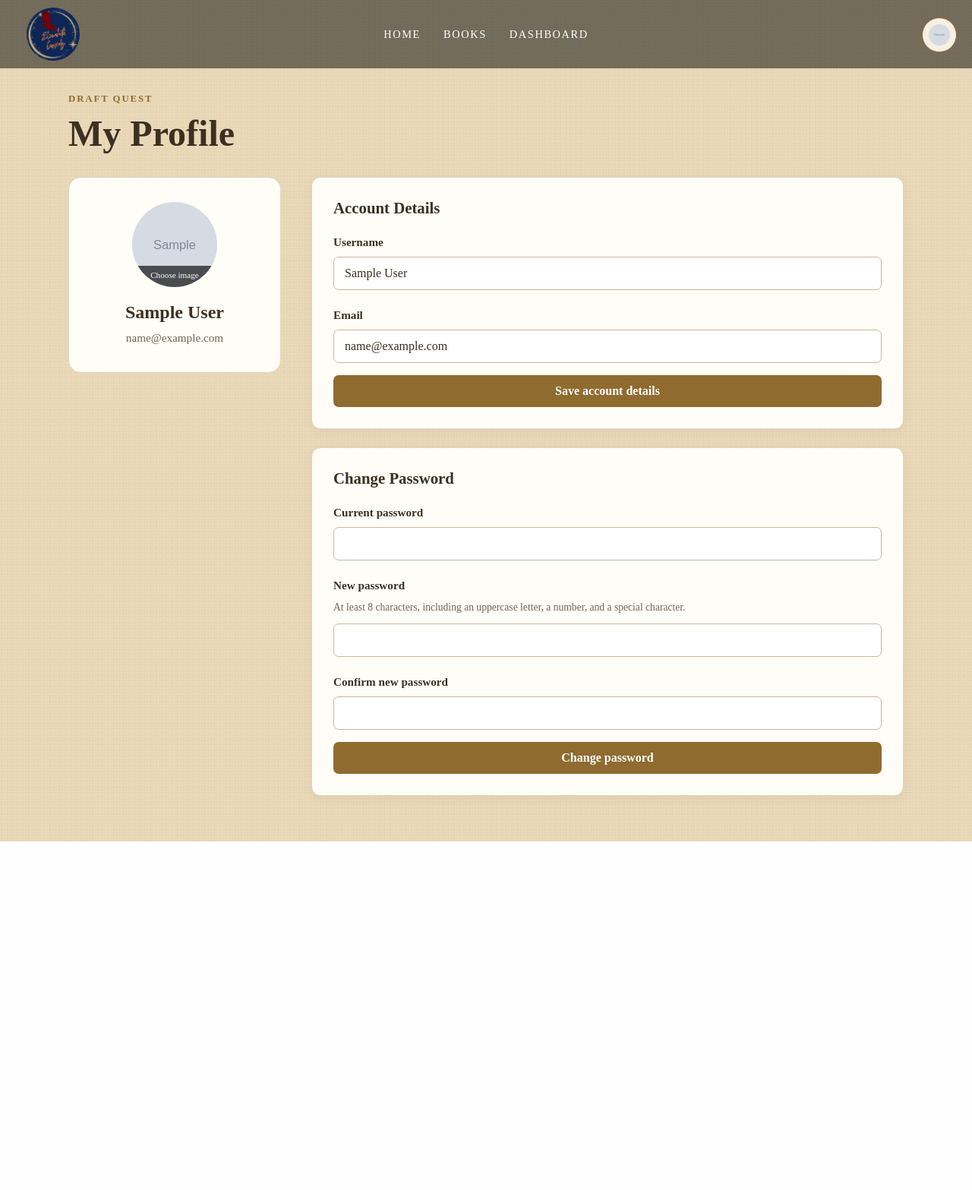
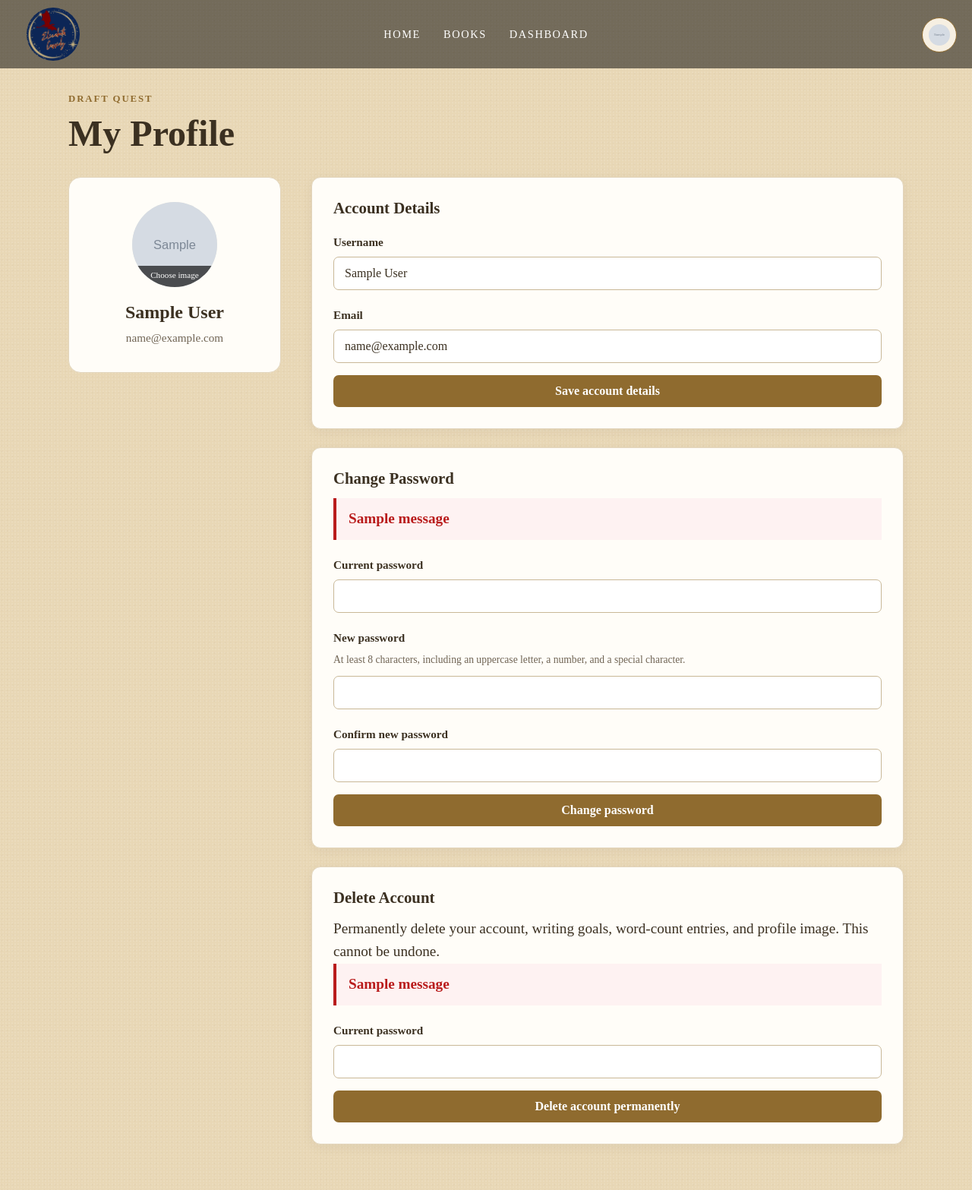
Before and after one commit to abefigueroa/elizabethcassidyfantasy, a Flask app: page /draft-quest/profile in a window 1280 px wide. Shown: the whole page at 76% size. Before the commit the page ends 1108 px from the top, so only its background shows below. Run offline with Flask 3, Linux system fonts and the light colour scheme; the visitor is signed in with stand-in values (Sample User, id 1); tables that the repository leaves empty hold one stand-in row (values such as "Sample post"); grey boxes marked "Sample" are stand-in pictures; one stand-in notice (Sample message) is shown.

Commit message:
Add account deletion and improve profile error messages

```diff
--- a/routes/profile.py
+++ b/routes/profile.py
@@ -2,7 +2,7 @@ from uuid import uuid4
 
 from flask import (
     Blueprint, current_app, redirect, render_template,
-    request, session, url_for,
+    request, session, url_for, flash
 )
 from PIL import Image, ImageOps, UnidentifiedImageError
 from werkzeug.security import check_password_hash, generate_password_hash
@@ -176,11 +176,8 @@ def change_password():
         password_error = "Choose a password different from your current one."
 
     if password_error:
-        return render_template(
-            "draft-quest/profile.html",
-            user=user,
-            password_error=password_error,
-        )
+        flash(password_error, "password_error")
+        return redirect(url_for("profile.profile"))
 
     user.password_hash = generate_password_hash(new_password)
     db.session.commit()
@@ -189,3 +186,38 @@ def change_password():
     session["user_id"] = user.id
 
     return redirect(url_for("profile.profile"))
+
+@profile_bp.route("/delete-account", methods=["POST"])
+def delete_account():
+    user_id = session.get("user_id")
+    user = db.session.get(User, user_id) if user_id is not None else None
+
+    if user is None:
+        session.clear()
+        return redirect(url_for("login"))
+
+    current_password = request.form.get("current_password", "")
+    if not check_password_hash(user.password_hash, current_password):
+        flash("Your current password is incorrect", "delete_error")
+        return redirect(url_for("profile.profile"))
+
+    previous_image = user.profile_image
+
+    db.session.delete(user)
+    db.session.commit()
+
+    session.clear()
+
+    if previous_image:
+        previous_path = (
+            current_app.config["PROFILE_IMAGE_FOLDER"] / previous_image
+        )
+        try:
+            previous_path.unlink(missing_ok=True)
+        except OSError:
+            current_app.logger.warning(
+                "Could not delete the account profile image.",
+                exc_info=True,
+            )
+
+    return redirect(url_for("login"))
--- a/static/css/draft-quest.css
+++ b/static/css/draft-quest.css
@@ -804,3 +804,11 @@
     font-weight: bold;
     text-underline-offset: 3px;
 }
+
+.profile_error {
+    color: #b91c1c;
+    background-color: #fef2f2;
+    border-left: 4px solid #b91c1c;
+    padding: 0.75rem 1rem;
+    font-weight: 600;
+}
--- a/templates/draft-quest/profile.html
+++ b/templates/draft-quest/profile.html
@@ -84,9 +84,11 @@
     <section class="dashboard_panel dashboard_setup">
         <h2>Change Password</h2>
 
-        {% if password_error %}
-            <p class="form_error">{{ password_error }}</p>
-        {% endif %}
+        {% for message in get_flashed_messages(category_filter=["password_error"]) %}
+            <p class="form_error profile_error" role="alert">
+                {{ message }}
+            </p>
+        {% endfor %}
 
         <form
             method="POST"
@@ -129,6 +131,37 @@
             <button type="submit">Change password</button>
         </form>
     </section>
+    <section class="dashboard_panel dashboard_setup">
+        <h2>Delete Account</h2>
+        <p>
+            Permanently delete your account, writing goals, word-count
+            entries, and profile image. This cannot be undone.
+        </p>
+
+        {% for message in get_flashed_messages(category_filter=["delete_error"]) %}
+            <p class="form_error profile_error" role="alert">
+                {{ message }}
+            </p>
+        {% endfor %}
+
+        <form
+            method="POST"
+            action="{{ url_for('profile.delete_account') }}"
+            class="dashboard_form"
+            onsubmit="return confirm('Permanently delete your account and all writing data? This cannot be undone.');"
+        >
+            <label for="delete_current_password">Current password</label>
+            <input
+                type="password"
+                id="delete_current_password"
+                name="current_password"
+                autocomplete="current-password"
+                required
+            >
+
+            <button type="submit">Delete account permanently</button>
+        </form>
+    </section>
         </div>
     </div>
 </main>
```
Also changed, not shown: 1 other file.
